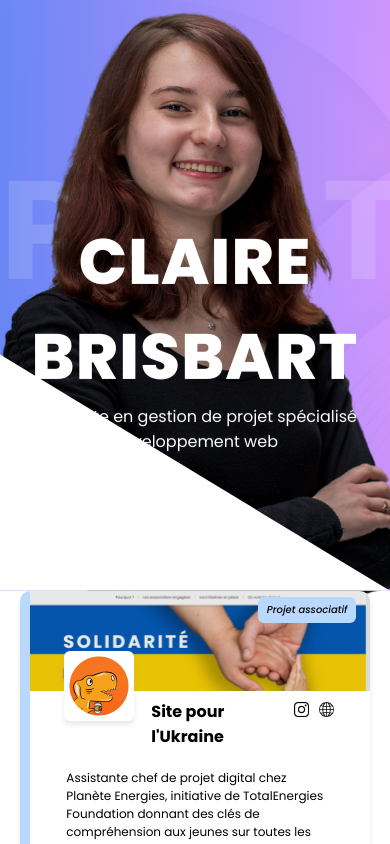
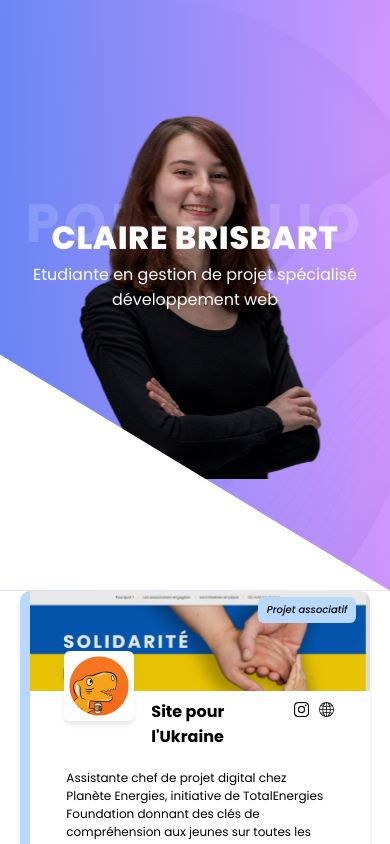
Before and after one commit to Pouniflu/portfolio-v2, a Nuxt app: page / in a window 390 px wide. Built offline with nearby package versions, Linux system fonts and the light colour scheme.

Commit message:
:iphone: ADD responsive header

```diff
--- a/components/BannerHome.vue
+++ b/components/BannerHome.vue
@@ -85,14 +85,22 @@ export default {
             transform: translateY(-10px) translateZ(0px) scale(1);
         }
 
-        @media screen and (min-width: 800px) and (max-width: 1539px) {
+        @media screen and (min-width: 768px) and (max-width: 1539px) {
             transform: translateY(-10px) translateZ(0px) scale(0.7);
+        }
+
+        @include device-small {
+            transform: translateY(-10px) translateZ(0px) scale(0.6);
         }
 
     }
 
     .background {
         transform: translateY(-44px) translateZ(0px) scale(1);
+
+        @include device-small {
+            transform: translateY(14px) translateZ(0px) scale(1);
+        }
     }
 
     .foreground {
@@ -123,6 +131,10 @@ export default {
         color: rgba(255, 255, 255, 0.15);
         text-align: center;
         letter-spacing: 0.08em;
+
+        @include device-small {
+            font-size: 54px;
+        }
     }
 
     h1 {
@@ -130,11 +142,21 @@ export default {
         font-weight: $extrabold;
         letter-spacing: 0.02em;
         text-transform: uppercase;
+
+        @include device-small {
+            font-size: 32px;
+        }
     }
 
     &-title {
         text-align: center;
         color: white;
+
+        p {
+            @include device-small {
+                padding: 0 30px;
+            }
+        }
     }
 }
 </style>
```
